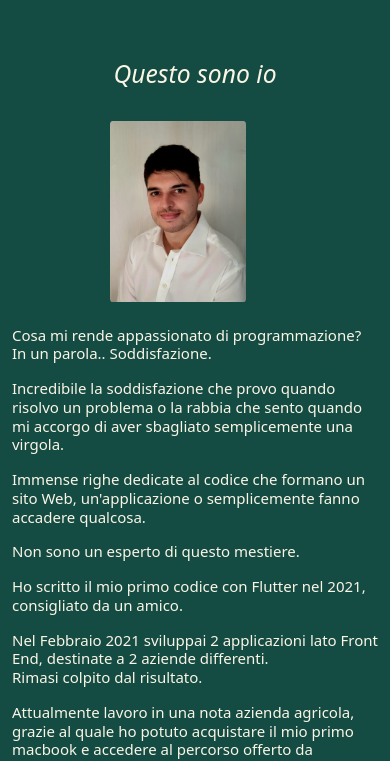
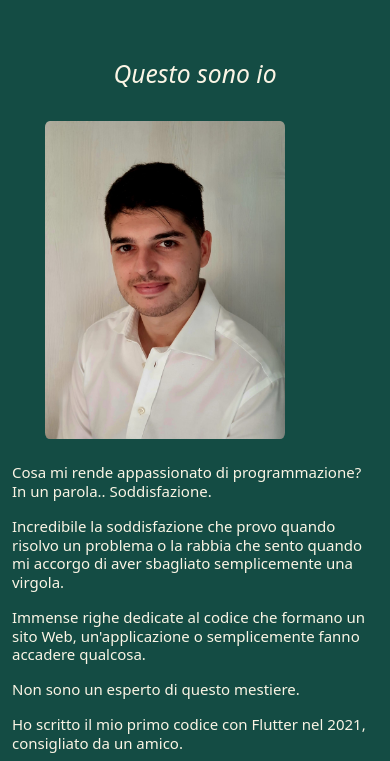
Before and after one commit to Gabriele-Angius-Developer/Gabriele-Angius---HTML-e-CSS, a website: page index.html in a window 390 px wide. Shown: the part 83-844 px from the top of the page. Drawn offline with nearby package versions, Linux system fonts and the light colour scheme; files that its build step writes are made by us from their sources.

Commit message:
Update index.html

```diff
--- a/index.html
+++ b/index.html
@@ -74,7 +74,7 @@
       </div>
 
       <div class="row my-1 g-4 justify-content-around align-items-center">
-        <div class="col-6	col-sm-6	col-md-6	col-lg-5	col-xl-4	col-xxl-4">
+        <div class="col-10	col-sm-6	col-md-6	col-lg-5	col-xl-4	col-xxl-4">
           <img src="assets/img/profile.jpg" class="img-fluid" style="object-fit: cover; width: 80%; height: 80%; border-radius: 2%;" alt="img-profile">
         </div>
 
```
